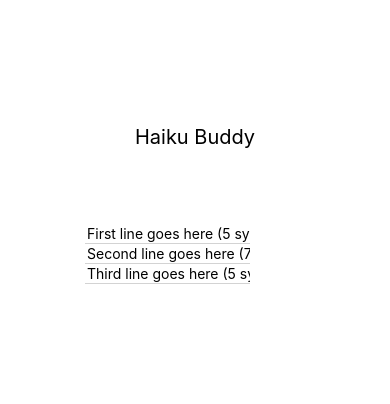
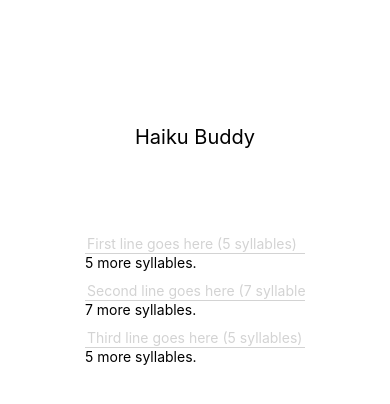
Before and after one commit to dillydally414/HaikuApp, a React Native app: screen / in a window 390 px wide. Shown: the top 404 px of the page. Built offline with nearby package versions, Linux system fonts and the light colour scheme.

Commit message:
syllable counting functionality

```diff
--- a/Haiku.tsx
+++ b/Haiku.tsx
@@ -13,13 +13,16 @@ const Haiku = (): ReactElement => {
   return (
     <HaikuView>
       <Line
-        placeholder='First line goes here (5 syllables)'
+        placeholder='First line goes here'
+        syllableGoal={5}
       />
       <Line
-        placeholder='Second line goes here (7 syllables)'
+        placeholder='Second line goes here'
+        syllableGoal={7}
       />
       <Line
-        placeholder='Third line goes here (5 syllables)'
+        placeholder='Third line goes here'
+        syllableGoal={5}
         returnKeyType='done'
       />
     </HaikuView>
--- a/Line.tsx
+++ b/Line.tsx
@@ -1,32 +1,70 @@
 import styled from 'styled-components/native';
 import React, { ReactElement, useState } from 'react';
-import { TextInput } from 'react-native';
+import { Text, TextInput } from 'react-native';
+import countSyllables from './count-syllables';
 
+const secondaryColor = '#D3D3D3';
+
+interface FocusProps {
+  readonly focus: boolean;
+}
 
 const StyledLine = styled(TextInput)`
-  border-bottom-color: #D3D3D3;
   border-bottom-width: 1px;
   height: 20px;
+  margin-top: 10px;
   padding-left: 2px;
-  width: 75%;
+  width: 100%;
 `;
 
 const Line = ({
   placeholder,
   returnKeyType = 'next',
+  syllableGoal,
 }: {
   placeholder: string,
   returnKeyType?: 'next' | 'done',
+  syllableGoal: number,
 }): ReactElement => {
   const [text, setText] = useState('');
+  const [focused, setFocused] = useState(false);
+  const [syllables, setSyllables] = useState(0);
+
+  const handleTextChange = (text: string): void => {
+    setText(text);
+    setSyllables(countSyllables(text));
+  }
+
   return (
-    <StyledLine
-      placeholder={placeholder}
-      onChangeText={(text: string) => setText(text)}
-      defaultValue={text}
-      returnKeyType={returnKeyType}
-      autoCapitalize='none'
-    />
+    <>
+      <StyledLine
+        placeholder={`${placeholder} (${syllableGoal} syllables)`}
+        onChangeText={(text: string) => handleTextChange(text)}
+        defaultValue={text}
+        placeholderTextColor={secondaryColor}
+        returnKeyType={returnKeyType}
+        autoCapitalize='none'
+        blurOnSubmit={true} //returnKeyType === 'done'}
+        onFocus={() => setFocused(true)}
+        onBlur={() => setFocused(false)}
+        style={{
+          borderBottomColor: focused ? 'blue' : secondaryColor,
+        }}
+      />
+      <Text
+        style={{
+          color: syllableGoal - syllables > 0 ? 'black' : syllableGoal === syllables ? 'green' : 'red'
+        }}
+      >
+        {syllableGoal - syllables > 0 ? (
+          `${syllableGoal - syllables} more syllable${syllableGoal - syllables > 1 ? 's' : ''}.`
+        ) : (syllableGoal === syllables ? (
+          'Right number of syllables!'
+        ) : (
+          `${syllables - syllableGoal} syllable${syllables - syllableGoal > 1 ? 's' : ''} over.`
+        ))}
+      </Text>
+    </>
   );
 };
 
--- /dev/null
+++ b/count-syllables.ts
@@ -0,0 +1,28 @@
+const diphthongs: Array<string> = ['ai', 'ay', 'au', 'ea', 'ee', 'ey', 'ie', 'oi', 'oo', 'ou', 'oy'];
+
+const vowels: Array<string> = ['a', 'e', 'i', 'o', 'u', 'y'];
+
+const syllables = (word: string): number => {
+  if (word.length === 0) return 0;
+  word = word.toLowerCase();
+  let syllables: number = 0;
+  if (word.endsWith('e') && !word.endsWith('le')) {
+    syllables--;
+  }
+  vowels.forEach((vowel: string) => {
+    const matched: null | RegExpMatchArray = word.match(new RegExp(vowel, 'g'));
+    syllables += matched ? matched.length : 0;
+  });
+  diphthongs.forEach((diphthong: string) => {
+    const matched: null | RegExpMatchArray = word.match(new RegExp(diphthong, 'g'));
+    syllables -= matched ? matched.length : 0;
+  });
+  return Math.max(1, syllables);
+}
+
+const countSyllables = (text: string): number => {
+  const words: Array<string> = text.trim().split(' ');
+  return words.reduce((soFar: number, curr: string) => { return soFar + syllables(curr) }, 0);
+}
+
+export default countSyllables;
```
